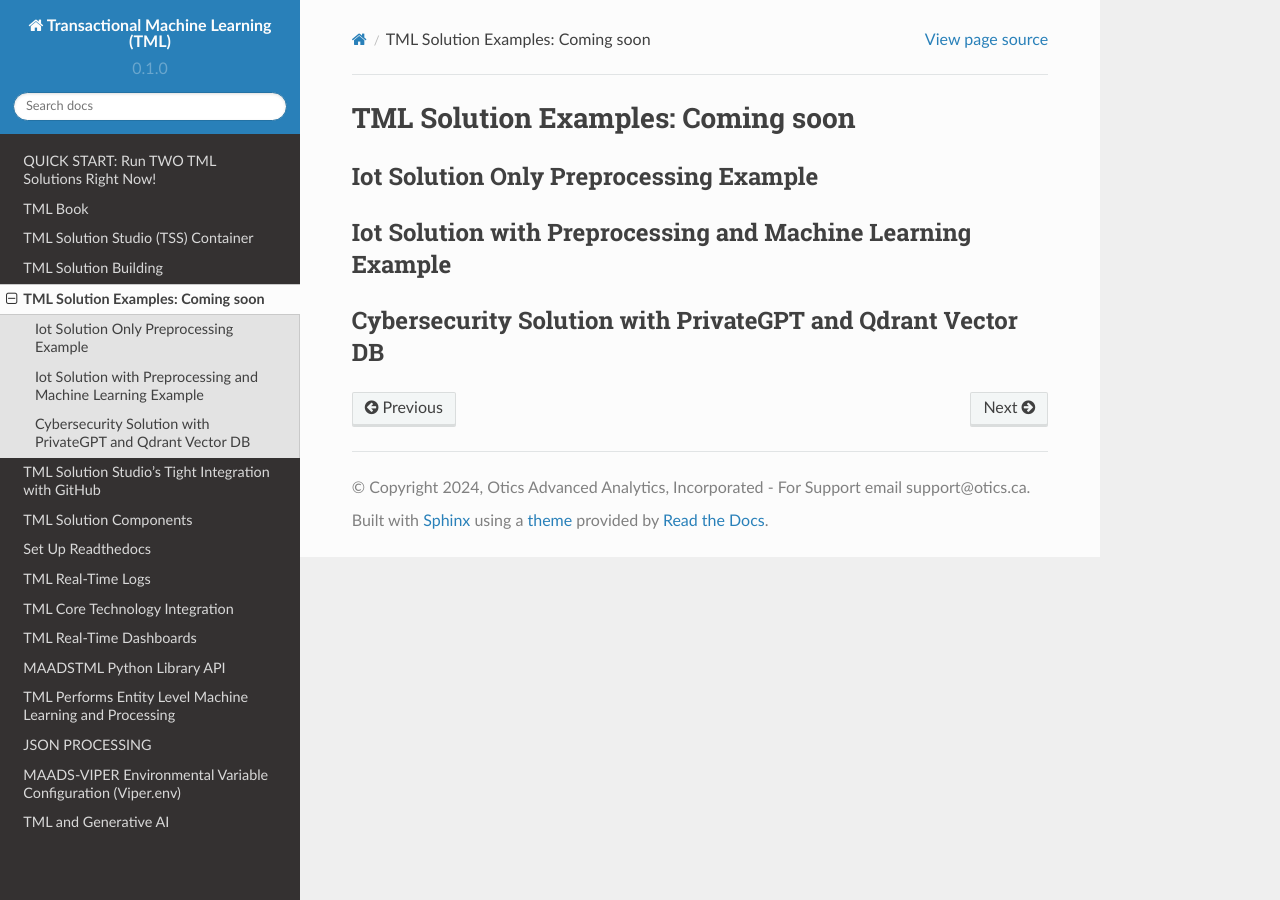
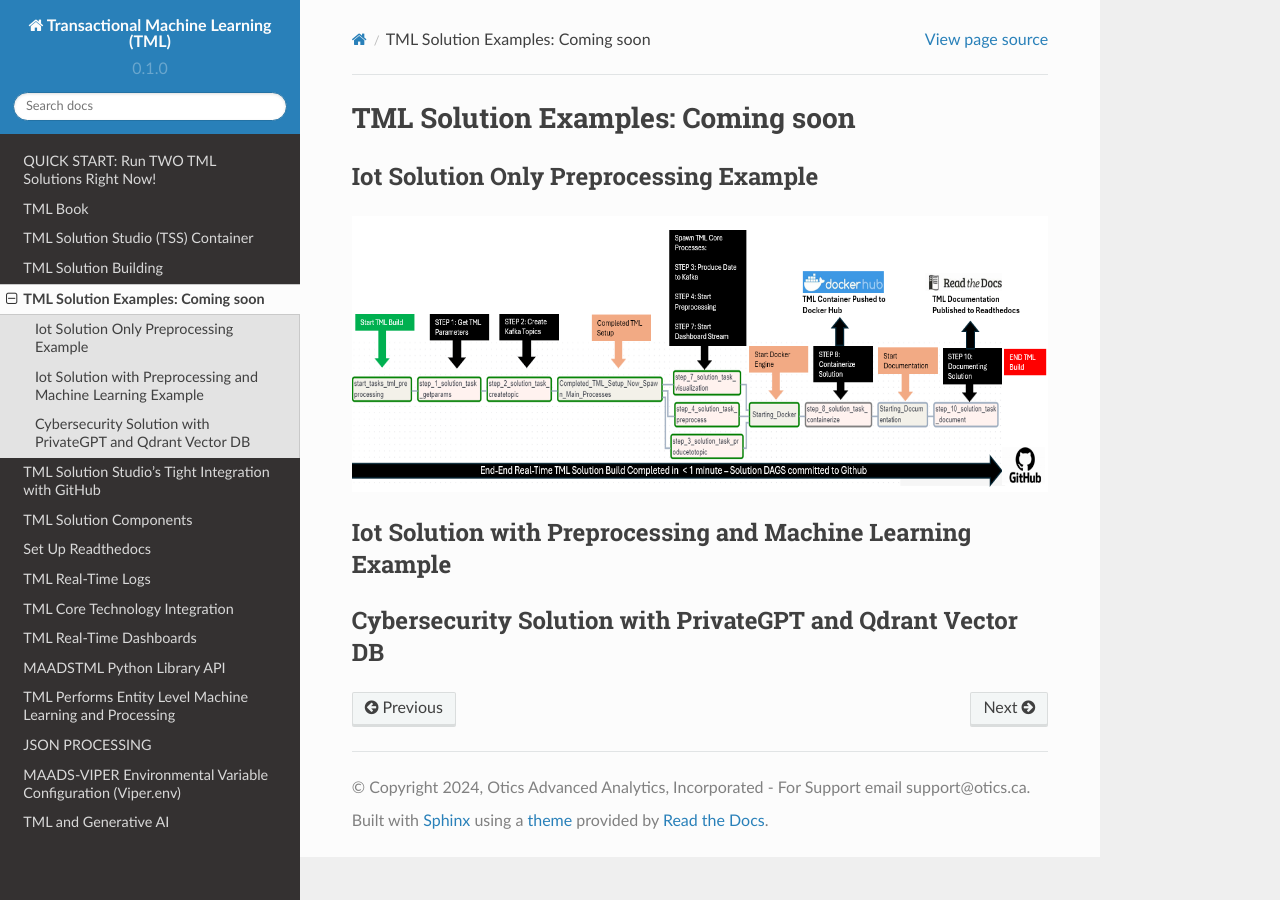
Before and after one commit to smaurice101/readthedocs, a Sphinx documentation site: the page built from docs/source/examples.rst, in a window 1280 px wide. Built offline with Sphinx 7.4.7 and the Read the Docs theme 2.0.0, drawn with Linux system fonts in a browser that asks for light colours.

Commit message:
Update examples.rst

```diff
--- a/docs/source/examples.rst
+++ b/docs/source/examples.rst
@@ -4,7 +4,7 @@ TML Solution Examples: Coming soon
 Iot Solution Only Preprocessing Example
 ----------------------
 
-.. figure::
+.. figure:: soldags1.png
    :scale: 70%
 
 Iot Solution with Preprocessing and Machine Learning Example
```
